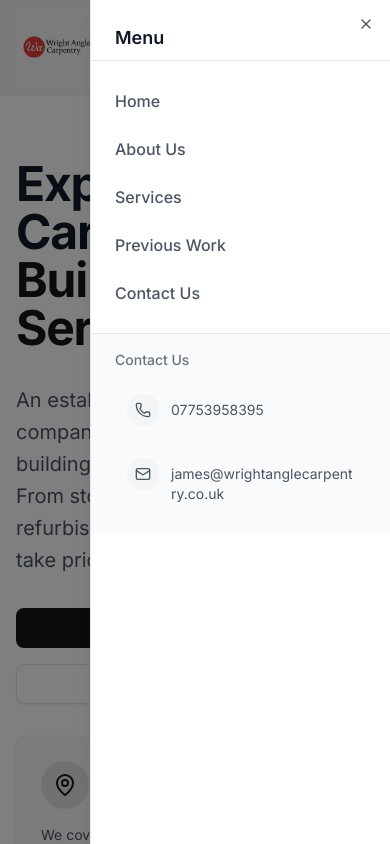
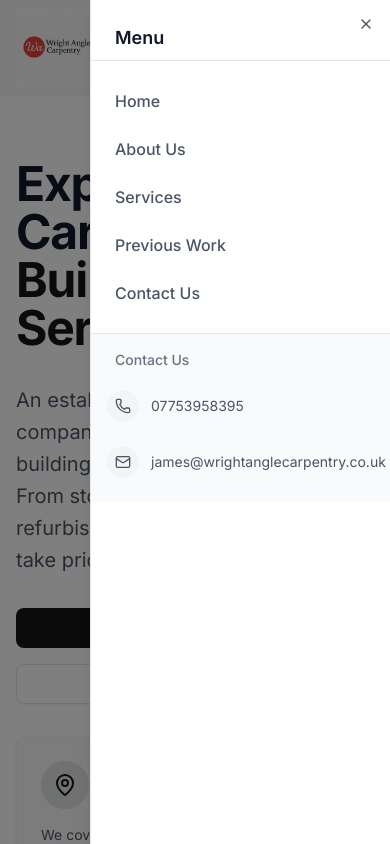
Before and after one commit to James1Law/wrightangle, a Next.js app: page / in a window 390 px wide. Both pictures are taken after a click on the button "Open menu". Shown: the top 844 px of the page. Built offline with nearby package versions, Linux system fonts and the light colour scheme.

Commit message:
Fix: Improve mobile menu contact layout to show email in one line

```diff
--- a/src/components/layout/Header.tsx
+++ b/src/components/layout/Header.tsx
@@ -112,19 +112,19 @@ export function Header() {
                     {item.name}
                   </Link>
                 ))}
-                <div className="mt-4 border-t px-6 py-4 bg-gray-50">
-                  <h3 className="text-sm font-medium text-gray-500 mb-3">Contact Us</h3>
+                <div className="mt-4 border-t px-2 py-4 bg-gray-50">
+                  <h3 className="text-sm font-medium text-gray-500 mb-3 px-4">Contact Us</h3>
                   <div className="space-y-2">
                     {contactInfo.map((item) => (
                       <a
                         key={item.href}
                         href={item.href}
-                        className="flex items-start gap-3 p-3 text-sm text-gray-600 hover:text-gray-900 rounded-md hover:bg-gray-100 transition-colors"
+                        className="flex items-center gap-3 p-2 text-sm text-gray-600 hover:text-gray-900 rounded-md hover:bg-gray-100 transition-colors"
                       >
                         <div className="flex h-8 w-8 shrink-0 items-center justify-center rounded-full bg-gray-100">
                           <item.icon className="h-4 w-4 text-gray-600" />
                         </div>
-                        <span className="break-all pt-1.5">{item.value}</span>
+                        <span className="whitespace-nowrap">{item.value}</span>
                       </a>
                     ))}
                   </div>
```
